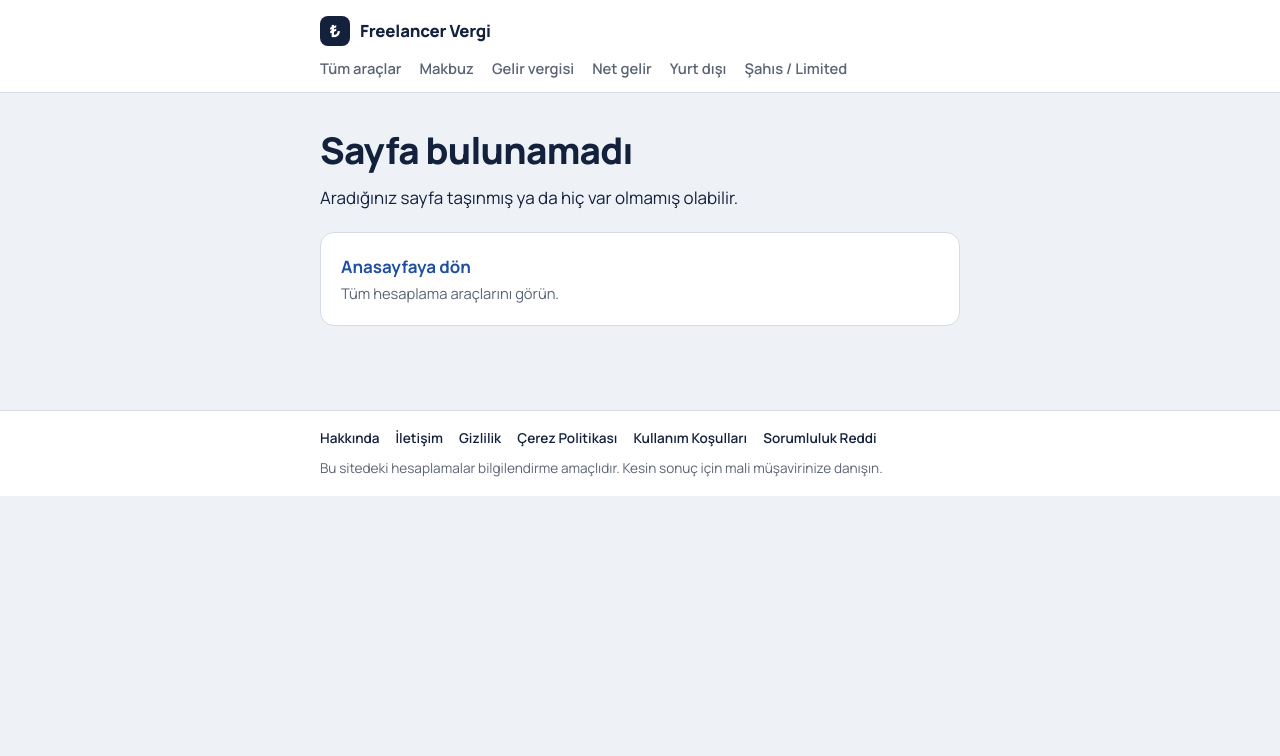
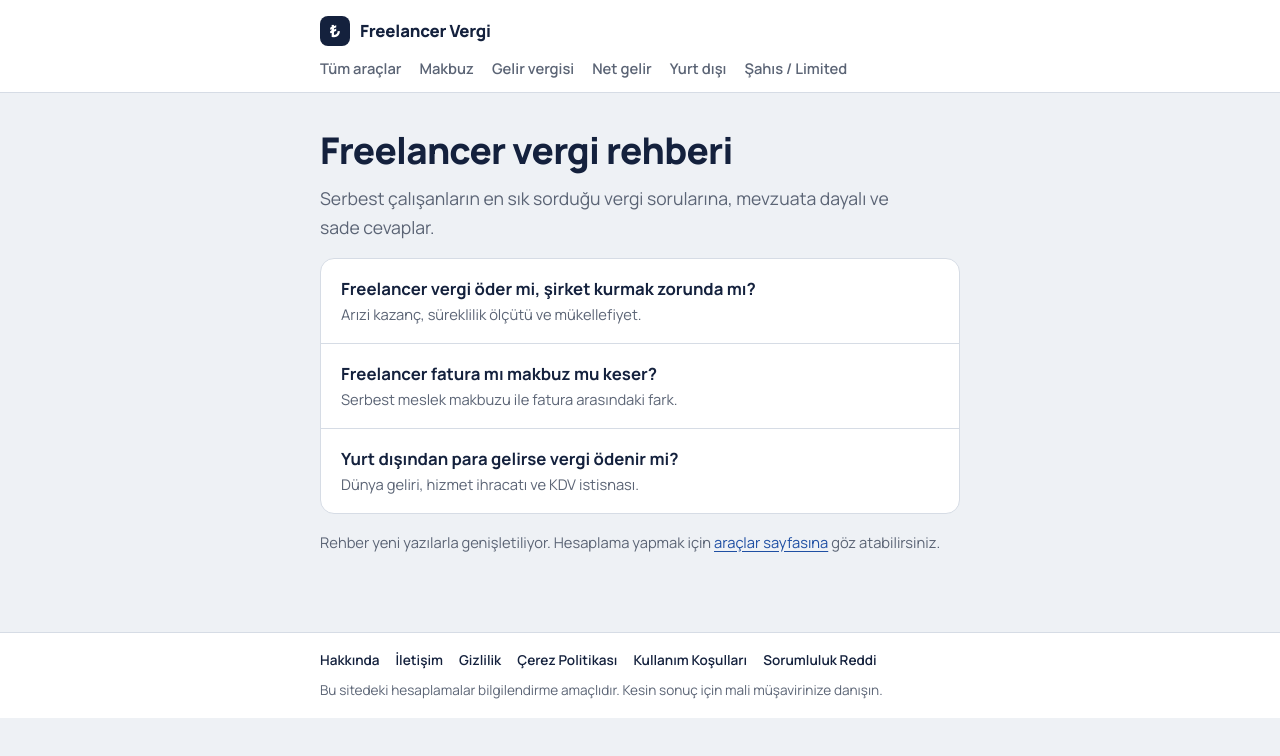
Before and after one commit to yavuzscvk-source/freelancer-vergi, a Next.js app: page /rehber in a window 1280 px wide. Before the commit this address had no page. Shown: the top 756 px of the page. Built offline with nearby package versions, Linux system fonts and the light colour scheme.

Commit message:
Create page.js

```diff
--- /dev/null
+++ b/app/rehber/page.js
@@ -0,0 +1,36 @@
+import Link from "next/link";
+import { sayfa } from "../../lib/seo";
+
+export const metadata = sayfa({
+  baslik: "Freelancer Vergi Rehberi",
+  aciklama: "Serbest çalışanların en çok sorduğu vergi sorularına sade cevaplar: şirket kurmak gerekir mi, fatura mı makbuz mu, yurt dışından gelen para nasıl vergilendirilir?",
+  yol: "/rehber",
+});
+
+const YAZILAR = [
+  { href: "/rehber/freelancer-vergi-oder-mi", ad: "Freelancer vergi öder mi, şirket kurmak zorunda mı?", not: "Arızi kazanç, süreklilik ölçütü ve mükellefiyet." },
+  { href: "/rehber/fatura-mi-makbuz-mu", ad: "Freelancer fatura mı makbuz mu keser?", not: "Serbest meslek makbuzu ile fatura arasındaki fark." },
+  { href: "/rehber/yurt-disindan-gelen-para", ad: "Yurt dışından para gelirse vergi ödenir mi?", not: "Dünya geliri, hizmet ihracatı ve KDV istisnası." },
+];
+
+export default function Rehber() {
+  return (
+    <>
+      <h1>Freelancer vergi rehberi</h1>
+      <p className="lead">Serbest çalışanların en sık sorduğu vergi sorularına, mevzuata dayalı ve sade cevaplar.</p>
+
+      <ul className="tools">
+        {YAZILAR.map((y) => (
+          <li key={y.href}>
+            <Link href={y.href}>
+              <strong>{y.ad}</strong>
+              <span>{y.not}</span>
+            </Link>
+          </li>
+        ))}
+      </ul>
+
+      <p className="muted">Rehber yeni yazılarla genişletiliyor. Hesaplama yapmak için <Link href="/hesaplayicilar">araçlar sayfasına</Link> göz atabilirsiniz.</p>
+    </>
+  );
+}
```
